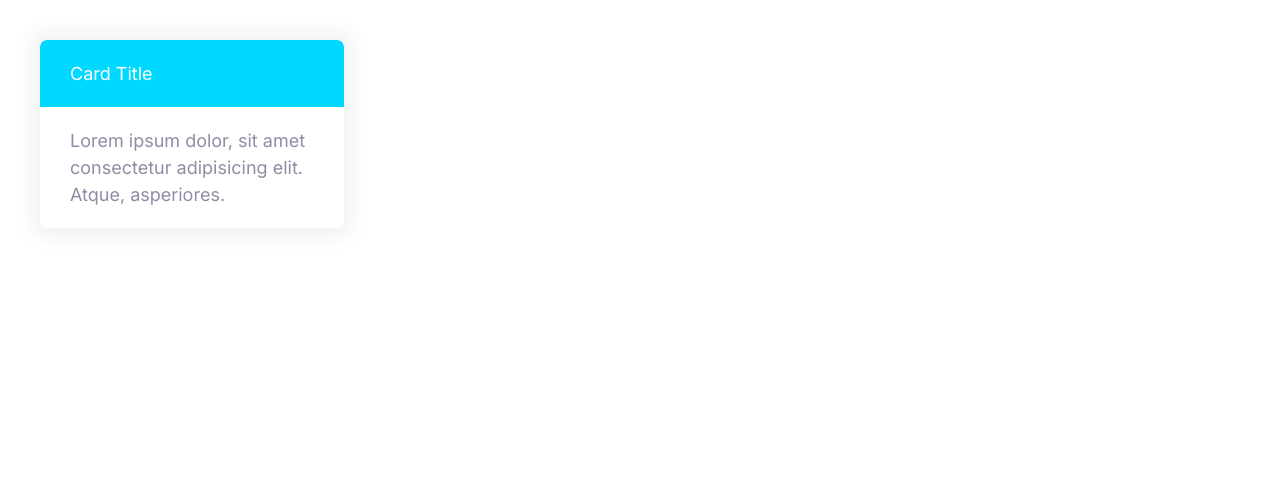
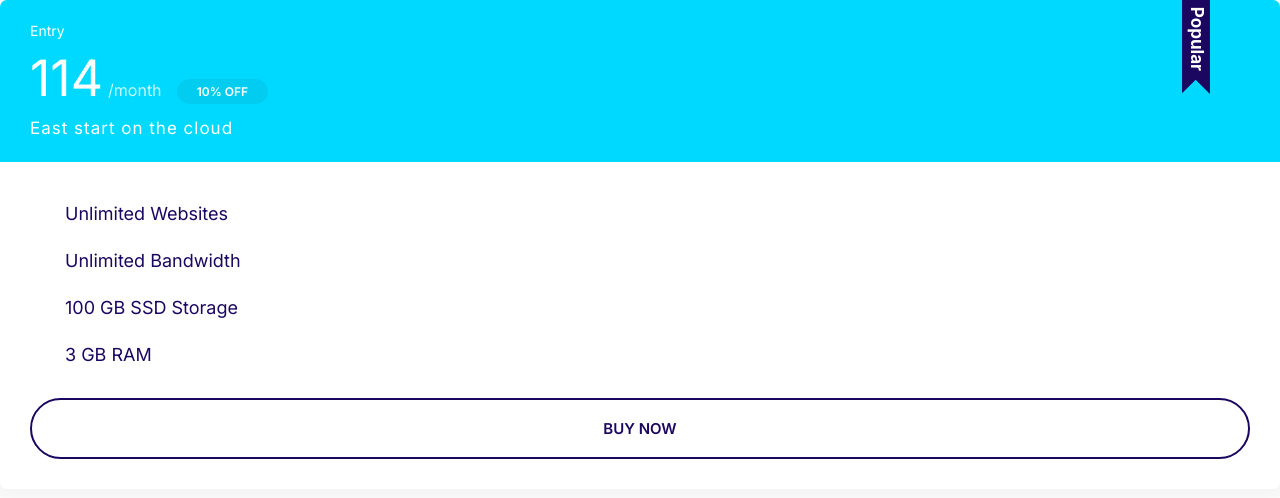
Before and after one commit to Khaled-AlKhateeb/Webycob, a plain HTML site: page index.html in a window 1280 px wide. Drawn offline with Linux system fonts and the light colour scheme.

Commit message:
Build plans components

```diff
--- a/css/styles.css
+++ b/css/styles.css
@@ -300,3 +300,68 @@ a {
     background: var(--color-secondary);
     color: #fff;
 }
+
+.card--secondary .badge--secondary {
+    background: #02cdf1;
+}
+
+/* Plans */
+.plan__name {
+    color: #fff;
+    margin: 0;
+    font-weight: 500;
+    font-size: 2.4rem;
+}
+
+.plan__price {
+    font-size: 6rem;
+}
+
+.plan__billing-cycle {
+    font-size: 2.4rem;
+    font-weight: 300;
+    opacity: 0.8;
+    margin-right: 1rem;
+}
+
+.plan__description {
+    font-size: 2rem;
+    font-weight: 300;
+    letter-spacing: 1px;
+    display: block;
+}
+
+.plan .list__item {
+    margin-bottom: 2rem;
+}
+
+.plan--popular .card__header {
+    position: relative;
+}
+
+.plan--popular .card__header::before {
+    content: url(../images/popular.svg);
+    width: 40px;
+    display: inline-block;
+    position: absolute;
+    top: -6px;
+    right: 5%;
+}
+
+@media screen and (min-width: 1024px) {
+    .plan__name {
+        font-size: 1.4rem;
+    }
+
+    .plan__price {
+        font-size: 5rem;
+    }
+
+    .plan__billing-cycle {
+        font-size: 1.6rem;
+    }
+
+    .plan__description {
+        font-size: 1.7rem;
+    }
+}
--- a/index.html
+++ b/index.html
@@ -14,14 +14,25 @@
     <link rel="stylesheet" href="css/normalize.css" />
   </head>
   <body>
-    <div style="width: 30%; padding: 4rem">
-      <div class="card card--secondary">
-        <header class="card__header">Card Title</header>
-        <div class="card__body">
-          Lorem ipsum dolor, sit amet consectetur adipisicing elit. Atque,
-          asperiores.
+    <div class="plan plan--popular">
+        <div class="card card--secondary">
+            <header class="card__header">
+                <h3 class="plan__name">Entry</h3>
+                <span class="plan__price">114</span>
+                <span class="plan__billing-cycle">/month</span>
+                <span class="badge badge--secondary badge--small">10% OFF</span>
+                <span class="plan__description">East start on the cloud</span>
+            </header>
+            <div class="card__body">
+                <ul class="list list--tick">
+                    <li class="list__item">Unlimited Websites</li>
+                    <li class="list__item">Unlimited Bandwidth</li>
+                    <li class="list__item">100 GB SSD Storage</li>
+                    <li class="list__item">3 GB RAM</li>
+                </ul>
+                <button class="btn btn--outline btn--block">Buy Now</button>
+            </div>
         </div>
-      </div>
     </div>
   </body>
 </html>
```
Also changed, not shown: components/plans.html (added, +20 -0 lines).
